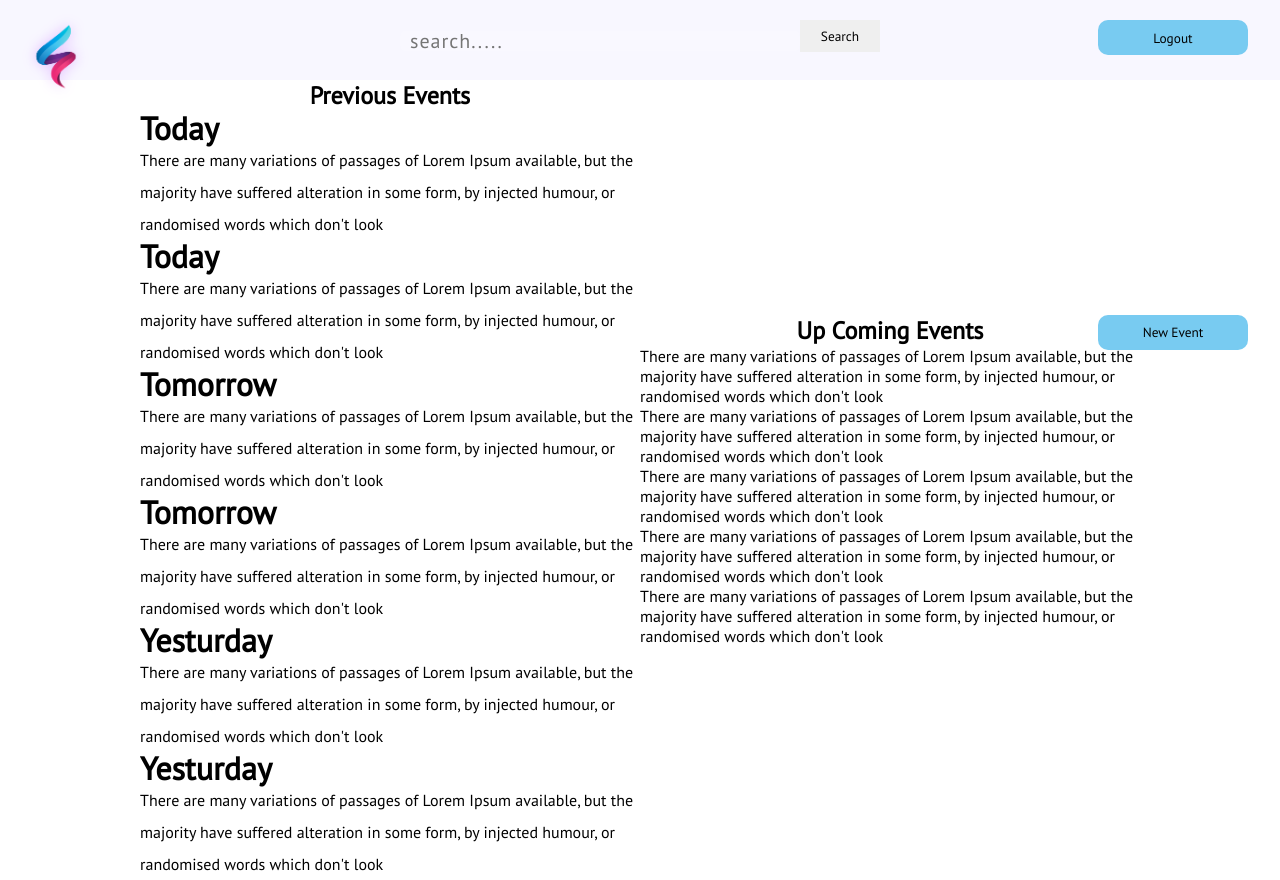
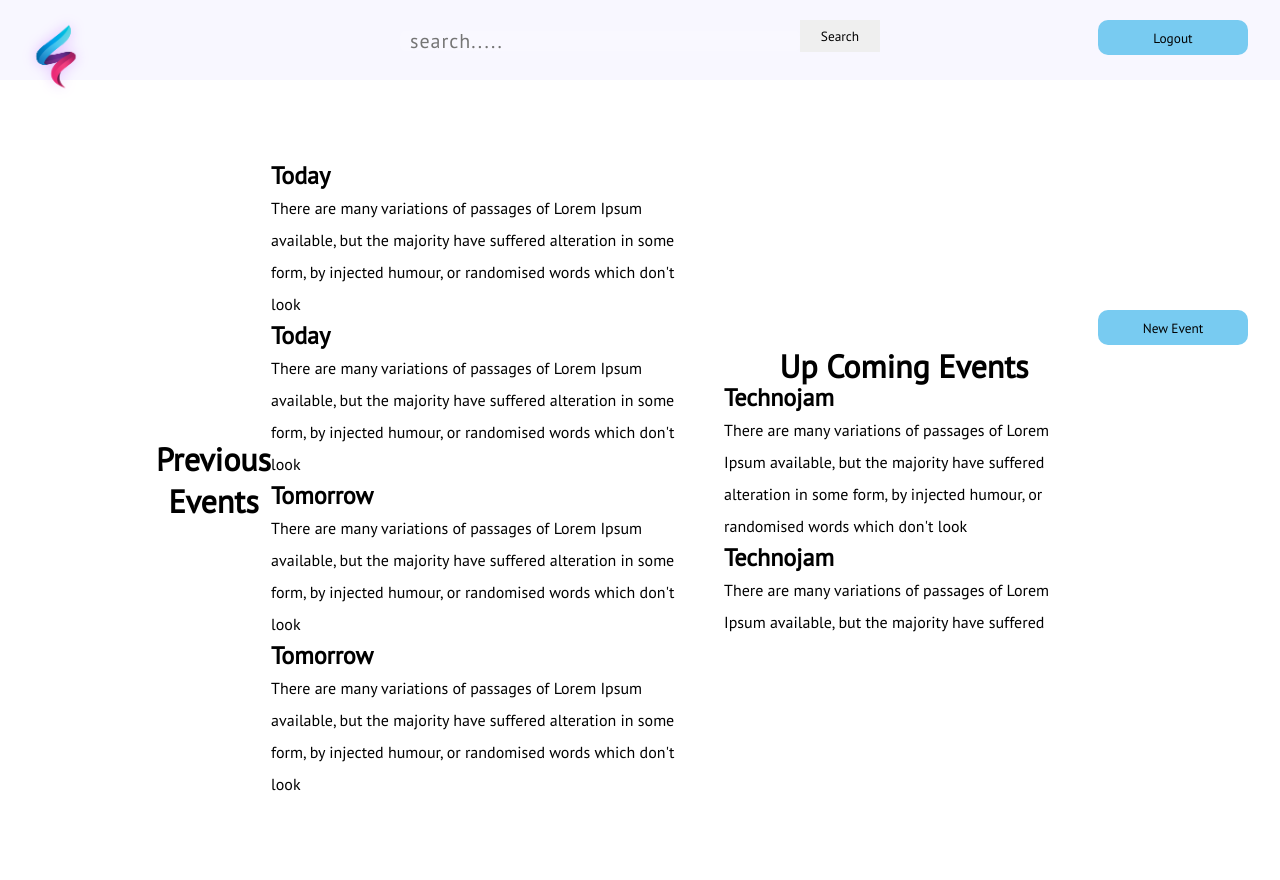
Before and after one commit to rishi23root/Event-Site, a React (Create React App) app in the folder frontend/: page /Dashboard in a window 1280 px wide. Built offline with nearby package versions, Linux system fonts and the light colour scheme.

Commit message:
new changes

```diff
--- a/frontend/src/Components/Container.jsx
+++ b/frontend/src/Components/Container.jsx
@@ -9,51 +9,52 @@ export default function Container() {
     return (
         <>
             <div className="container">
+                <h3>Previous Events</h3>
                 <div className="previousevent">
 
-                    <h2 >Previous Events</h2>
 
-                    <h3>Today</h3>
+
+                    <h2>Today</h2>
                     <div className="events">
                         There are many variations of passages of Lorem Ipsum available, but the majority have suffered
                         alteration in some form, by injected humour, or randomised words which don't look
                     </div>
-                    <h3>Today</h3>
+                    <h2>Today</h2>
                     <div className="events">
                         There are many variations of passages of Lorem Ipsum available, but the majority have suffered
                         alteration in some form, by injected humour, or randomised words which don't look
                     </div>
-                    <h3>Tomorrow</h3>
+                    <h2>Tomorrow</h2>
                     <div className="events">
                         There are many variations of passages of Lorem Ipsum available, but the majority have suffered
                         alteration in some form, by injected humour, or randomised words which don't look
                     </div>
-                    <h3>Tomorrow</h3>
+                    <h2>Tomorrow</h2>
                     <div className="events">
                         There are many variations of passages of Lorem Ipsum available, but the majority have suffered
                         alteration in some form, by injected humour, or randomised words which don't look
                     </div>
-                    <h3>Yesturday</h3>
+                    <h2>Yesturday</h2>
                     <div className="events">
                         There are many variations of passages of Lorem Ipsum available, but the majority have suffered
                         alteration in some form, by injected humour, or randomised words which don't look
                     </div>
-                    <h3>Yesturday</h3>
+                    <h2>Yesturday</h2>
                     <div className="events">
                         There are many variations of passages of Lorem Ipsum available, but the majority have suffered
                         alteration in some form, by injected humour, or randomised words which don't look
                     </div>
-                    <h3>Yesturday</h3>
+                    <h2>Yesturday</h2>
                     <div className="events">
                         There are many variations of passages of Lorem Ipsum available, but the majority have suffered
                         alteration in some form, by injected humour, or randomised words which don't look
                     </div>
-                    <h3>Tomorrow</h3>
+                    <h2>Tomorrow</h2>
                     <div className="events">
                         There are many variations of passages of Lorem Ipsum available, but the majority have suffered
                         alteration in some form, by injected humour, or randomised words which don't look
                     </div>
-                    <h3>Tomorrow</h3>
+                    <h2>Tomorrow</h2>
                     <div className="events">
                         There are many variations of passages of Lorem Ipsum available, but the majority have suffered
                         alteration in some form, by injected humour, or randomised words which don't look
@@ -63,26 +64,30 @@ export default function Container() {
                     <div className="bookevent">
                         <button className="newevent"> New Event</button>
                     </div>
-
-
+                    <div className="event-to-be">
                         <div className="upcomingevent">
-                        <h2>Up Coming Events </h2>
+                            <h3>Up Coming Events </h3>
+                            <h2>Technojam</h2>
                             <div className="events">
                                 There are many variations of passages of Lorem Ipsum available, but the majority have suffered
                                 alteration in some form, by injected humour, or randomised words which don't look
                             </div>
+                            <h2>Technojam</h2>
                             <div className="events">
                                 There are many variations of passages of Lorem Ipsum available, but the majority have suffered
                                 alteration in some form, by injected humour, or randomised words which don't look
                             </div>
+                            <h2>Technojam</h2>
                             <div className="events">
                                 There are many variations of passages of Lorem Ipsum available, but the majority have suffered
                                 alteration in some form, by injected humour, or randomised words which don't look
                             </div>
+                            <h2>Technojam</h2>
                             <div className="events">
                                 There are many variations of passages of Lorem Ipsum available, but the majority have suffered
                                 alteration in some form, by injected humour, or randomised words which don't look
                             </div>
+                            <h2>Technojam</h2>
                             <div className="events">
                                 There are many variations of passages of Lorem Ipsum available, but the majority have suffered
                                 alteration in some form, by injected humour, or randomised words which don't look
@@ -90,6 +95,7 @@ export default function Container() {
                         </div>
                     </div>
                 </div>
+            </div>
         </>
     )
 }
--- a/frontend/src/Css/Container.css
+++ b/frontend/src/Css/Container.css
@@ -3,18 +3,19 @@
 	margin: 0;
 }
 .container {
-	box-sizing: content-box;
+	box-sizing: border-box;
+	padding: 1rem;
 }
 
 .previousevent {
 	line-height: 2em;
 	overflow: scroll;
-	max-height: 50rem;
+	max-height: 40rem;
 }
 .heading {
 	justify-content: center;
 }
-h2 {
+h3 {
 	justify-content: center;
 	text-align: center;
 }
@@ -22,8 +23,14 @@ h2 {
 	align-items: center;
 }
 .newevent {
-	height: 3rem;
-	width: 5rem;
+	width: 150px;
+	height: 35px;
+	position: absolute;
+	right: 0;
+	margin-right: 2rem;
+	background-color: rgb(120, 203, 241);
+	border-radius: 10px;
+	cursor: pointer;
 }
 .bookevent button {
 	width: 150px;
@@ -34,3 +41,10 @@ h2 {
 	background-color: rgb(120, 203, 241);
 	border-radius: 10px;
 }
+.upcomingevent {
+	padding: 30px;
+	margin: 10px;
+	line-height: 2em;
+	overflow: scroll;
+	max-height: 20rem;
+}
--- a/frontend/src/Css/Header.css
+++ b/frontend/src/Css/Header.css
@@ -45,4 +45,5 @@ body {
 	margin-right: 2rem;
 	background-color: rgb(120, 203, 241);
 	border-radius: 10px;
+	cursor: pointer;
 }
```
Lines whose indentation alone changed are shown as unchanged.
